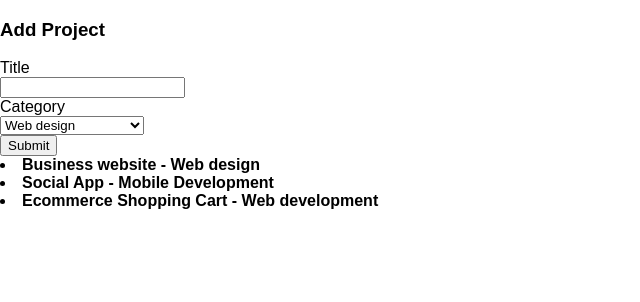
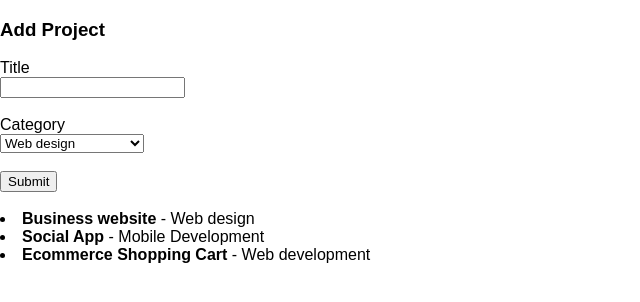
Before and after one commit to rahman541/test-react, a React (Create React App) app: page / in a window 1280 px wide. Shown: the top 302 px of the page, without its empty margins (0-640 px from the left). Built offline with nearby package versions, Linux system fonts and the light colour scheme.

Commit message:
Update layout: add line break

```diff
--- a/src/components/AddProject.js
+++ b/src/components/AddProject.js
@@ -38,15 +38,16 @@ class AddProject extends Component {
 					<div>
 						<label>Title</label>< br/>
 						<input type="text" ref="title" />< br/>
-					</div>
+					</div><br/>
 					<div>
 						<label>Category</label>< br/>
 						<select ref="category">
 							{categoryOptions}
 						</select>
-					</div>
+					</div><br/>
 					<input type="submit" value="Submit" />
 				</form>
+				<br/>
 			</div>
 		);
 	}
--- a/src/components/projectItem.js
+++ b/src/components/projectItem.js
@@ -4,7 +4,7 @@ class ProjectItem extends Component {
 	render() {
 		return (
 			<li className="ProjectItem">
-				<strong>{this.props.project.title} - {this.props.project.category}</strong>
+				<strong>{this.props.project.title}</strong> - {this.props.project.category}
 			</li>
 		);
 	}
```
